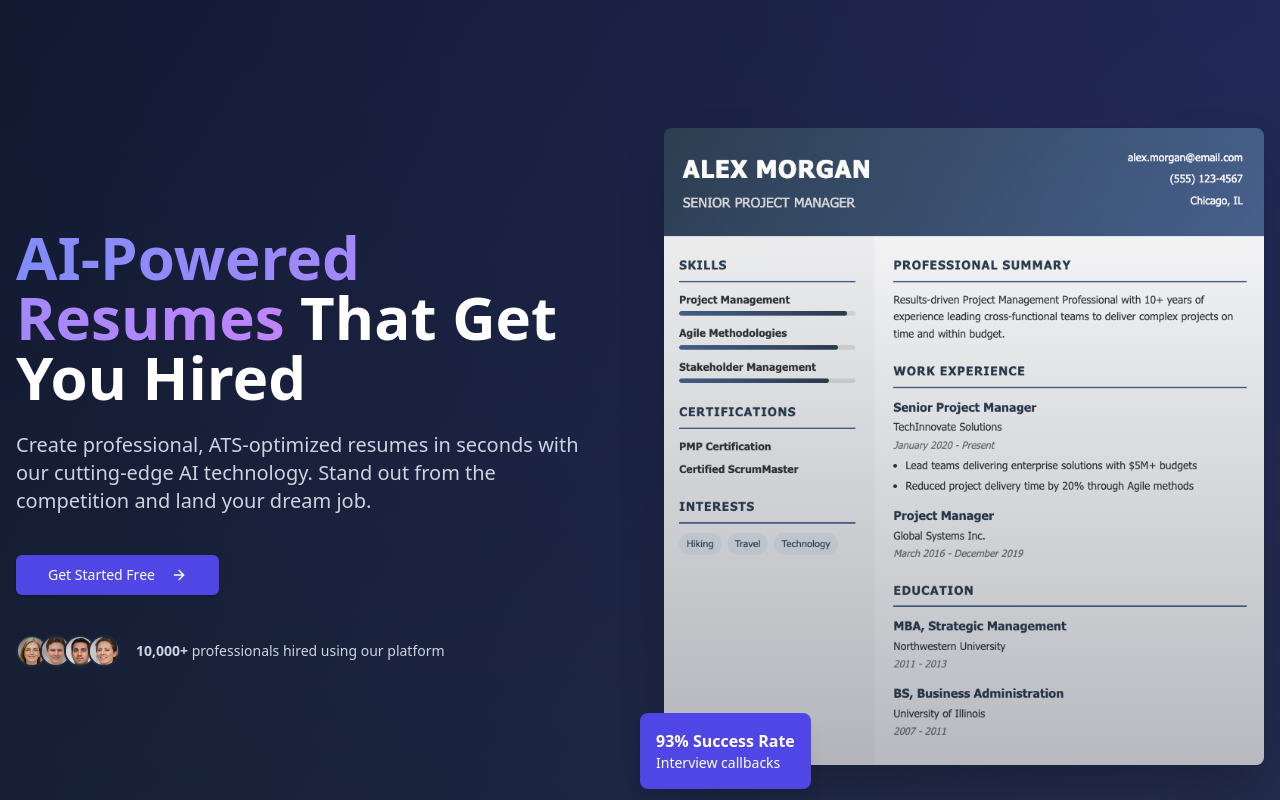
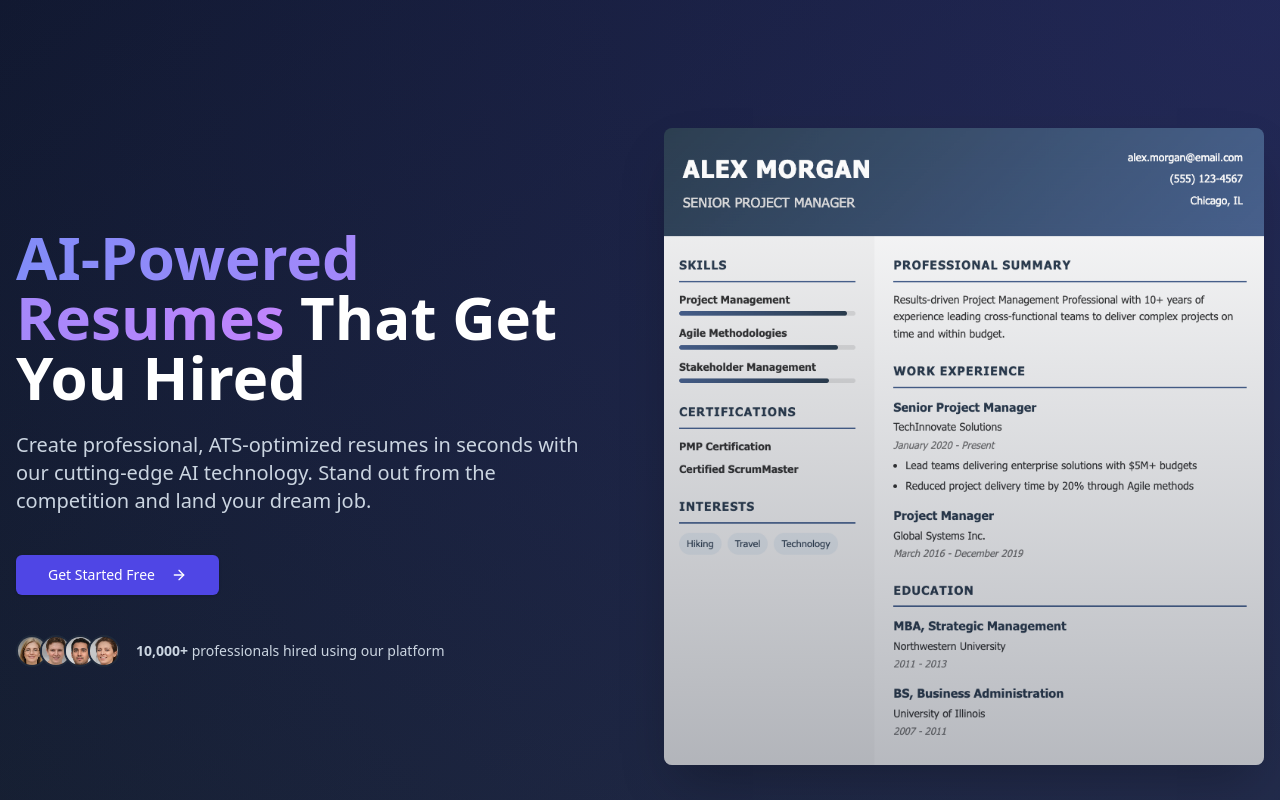
Before and after one commit to codebyBowen/AI-resume-editor, a Next.js app: page / in a window 1280 px wide. Shown: the top 800 px of the page. Built offline with nearby package versions, Linux system fonts and the light colour scheme.

Commit message:
remove component

```diff
--- a/app/page.tsx
+++ b/app/page.tsx
@@ -93,10 +93,10 @@ export default function Home() {
                 </AnimatedSection>
                 <div className="absolute inset-0 bg-gradient-to-t from-slate-900 to-transparent opacity-30"></div>
               </div>
-              <div className="absolute -bottom-6 -left-6 bg-indigo-600 text-white p-4 rounded-lg shadow-lg">
+              {/* <div className="absolute -bottom-6 -left-6 bg-indigo-600 text-white p-4 rounded-lg shadow-lg">
                 <p className="font-bold">93% Success Rate</p>
                 <p className="text-sm">Interview callbacks</p>
-              </div>
+              </div> */}
             </div>
           </div>
         </div>
```
